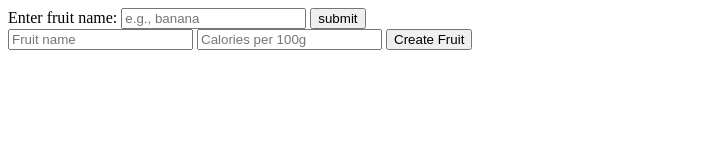
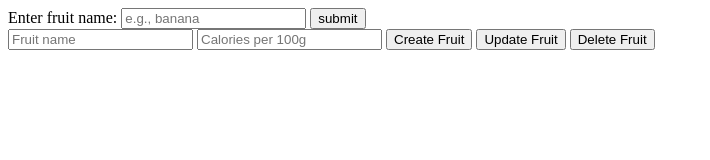
Before and after one commit to katelynlai/fruit-salad, a website: page index.html in a window 1280 px wide. Shown: the whole page, without its empty margins (0-710 px from the left). Drawn offline with Linux system fonts and the light colour scheme.

Commit message:
Added update and delete buttons - no functionality yet

```diff
--- a/index.html
+++ b/index.html
@@ -20,6 +20,8 @@
            <input id="fruitInput" type="text" name="fruit" placeholder="Fruit name" required>
            <input id="caloriesInput" type="number" name="calories" placeholder="Calories per 100g" required min="0">
            <button type="submit">Create Fruit</button>
+            <button type="submit">Update Fruit</button>
+           <button type="submit">Delete Fruit</button>
         </form>
         <p id="message"></p>
     </section>
```
